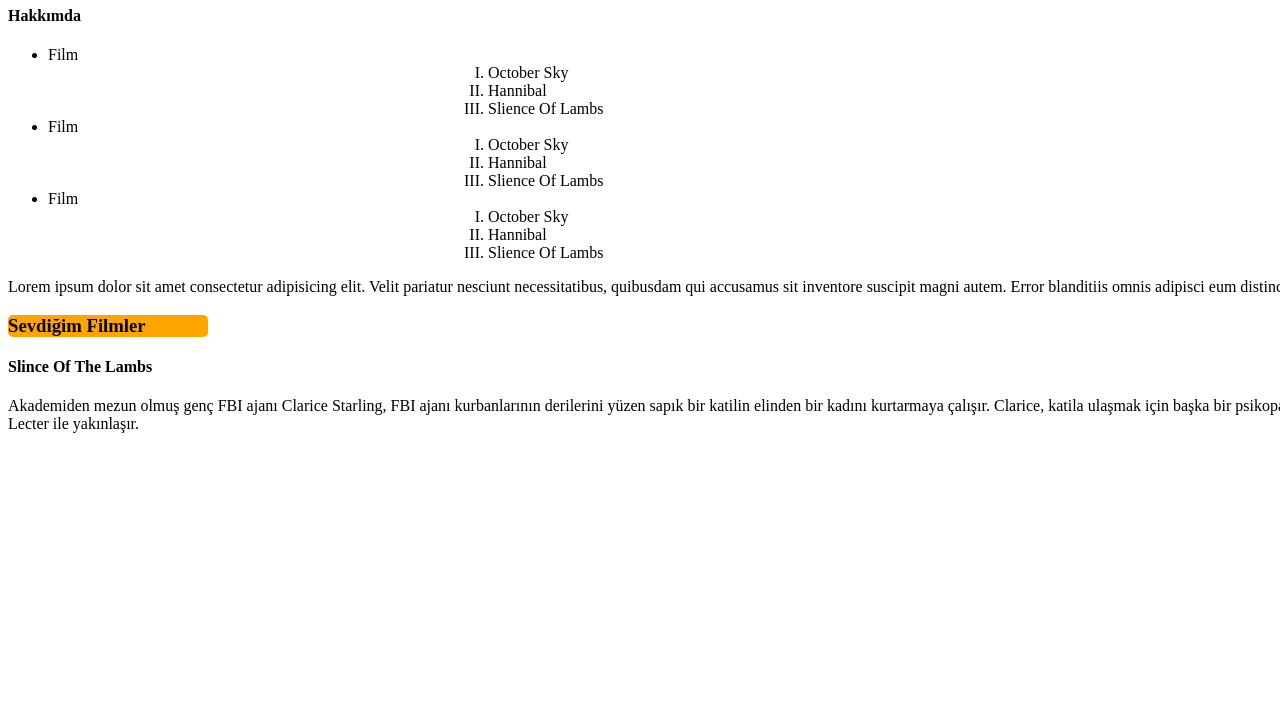
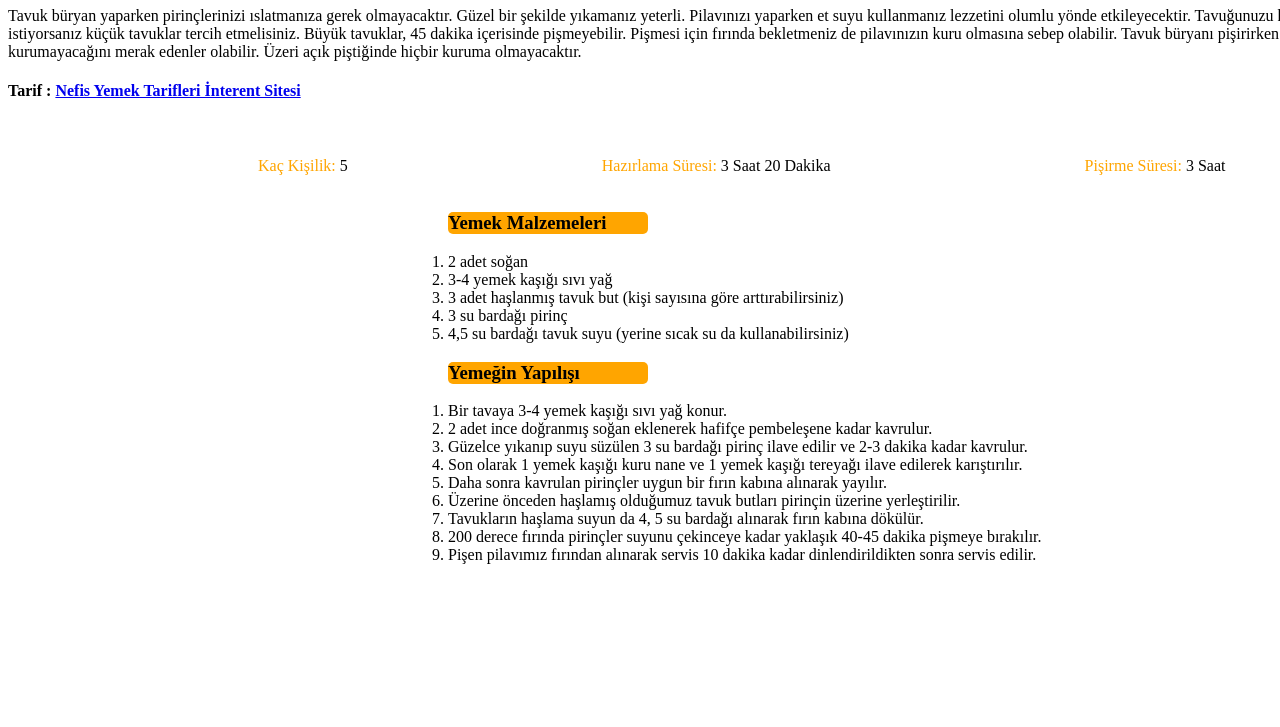
Before and after one commit to kayayakup/patikaHTML, a plain HTML site: page index.html in a window 1280 px wide. Shown: the part 73-800 px from the top of the page. Drawn offline with Linux system fonts and the light colour scheme.

Commit message:
Update index.html

```diff
--- a/index.html
+++ b/index.html
@@ -9,35 +9,34 @@
     <script src="index.js"></script>
 </head>
 <body>
-    <h1>Yakup KAYA</h1><!--Bu bir h1 tagıdır-->
-    <h4>Hakkımda</h4><!--Bu bir h4 tagıdır-->
-    <ul>
-        <li>
-            Film
-            <ol type="I">
-                <li>October Sky</li>
-                <li>Hannibal</li>
-                <li>Slience Of Lambs</li>
-            </ol>
-        </li>
-        <li>
-            Film
-            <ol type="I">
-                <li>October Sky</li>
-                <li>Hannibal</li>
-                <li>Slience Of Lambs</li>
-            </ol>
-        </li>
-        <li>Film
-            <ol type="I">
-                <li>October Sky</li>
-                <li>Hannibal</li>
-                <li>Slience Of Lambs</li>
-            </ol></li>
-    </ul>
-    <p>Lorem ipsum dolor sit amet consectetur adipisicing elit. Velit pariatur nesciunt necessitatibus, quibusdam qui accusamus sit inventore suscipit magni autem. Error blanditiis omnis adipisci eum distinctio. Quia labore eius iusto.</p><!--Bu bir paragraf tagıdır-->
-    <h3>Sevdiğim Filmler</h3><!--Bu bir h3 tagıdır-->
-    <h4>Slince Of The Lambs</h4><!--Bu bir h4 tagıdır-->
-    <p>Akademiden mezun olmuş genç FBI ajanı Clarice Starling, FBI ajanı kurbanlarının derilerini yüzen sapık bir katilin elinden bir kadını kurtarmaya çalışır. Clarice, katila ulaşmak için başka bir psikopat olan ünlü doktor Hannibal Lecter ile yakınlaşır.</p><!--Bu bir paragraf tagıdır-->
+
+    <h1>...Büryan Yemeği Tarifi...</h1>
+    <p>Tavuk büryan yaparken pirinçlerinizi ıslatmanıza gerek olmayacaktır. Güzel bir şekilde yıkamanız yeterli. Pilavınızı yaparken et suyu kullanmanız lezzetini olumlu yönde etkileyecektir. Tavuğunuzu haşlamadan pişirmek istiyorsanız küçük tavuklar tercih etmelisiniz. Büyük tavuklar, 45 dakika içerisinde pişmeyebilir. Pişmesi için fırında bekletmeniz de pilavınızın kuru olmasına sebep olabilir. Tavuk büryanı pişirirken üzeri açık piştiğinde kuruyup kurumayacağını merak edenler olabilir. Üzeri açık piştiğinde hiçbir kuruma olmayacaktır.</p>
+    <h4>Tarif : <a href="https://www.nefisyemektarifleri.com/tavuk-buryan-tarifi-1466294/">Nefis Yemek Tarifleri İnterent Sitesi</a></h4>
+    <br><br>
+    <span class="birincispan" style="color: orange;">Kaç Kişilik: </span><span>5</span>
+    <span class="birincispan" style="color: orange;">Hazırlama Süresi: </span><span>3 Saat 20 Dakika</span>
+    <span class="birincispan" style="color: orange;">Pişirme Süresi: </span><span>3 Saat</span><br><br>
+    <ol>
+        <h3>Yemek Malzemeleri</h3>
+        <li>2 adet soğan</li>
+        <li>3-4 yemek kaşığı sıvı yağ</li>
+        <li>3 adet haşlanmış tavuk but (kişi sayısına göre arttırabilirsiniz)</li>
+        <li>3 su bardağı pirinç</li>
+        <li>4,5 su bardağı tavuk suyu (yerine sıcak su da kullanabilirsiniz)</li>
+    </ol>
+    <ol>
+        <h3> Yemeğin Yapılışı</h3>
+        <li>Bir tavaya 3-4 yemek kaşığı sıvı yağ konur.</li>
+        <li>2 adet ince doğranmış soğan eklenerek hafifçe pembeleşene kadar kavrulur.</li>
+        <li>Güzelce yıkanıp suyu süzülen 3 su bardağı pirinç ilave edilir ve 2-3 dakika kadar kavrulur.</li>
+        <li>Son olarak 1 yemek kaşığı kuru nane ve 1 yemek kaşığı tereyağı ilave edilerek karıştırılır.</li>
+        <li>Daha sonra kavrulan pirinçler uygun bir fırın kabına alınarak yayılır.</li>
+        <li>Üzerine önceden haşlamış olduğumuz tavuk butları pirinçin üzerine yerleştirilir.</li>
+        <li>Tavukların haşlama suyun da 4, 5 su bardağı alınarak fırın kabına dökülür.</li>
+        <li>200 derece fırında pirinçler suyunu çekinceye kadar yaklaşık 40-45 dakika pişmeye bırakılır.</li>
+        <li>Pişen pilavımız fırından alınarak servis 10 dakika kadar dinlendirildikten sonra servis edilir.</li>
+    </ol>
+
 </body>
 </html>
```
